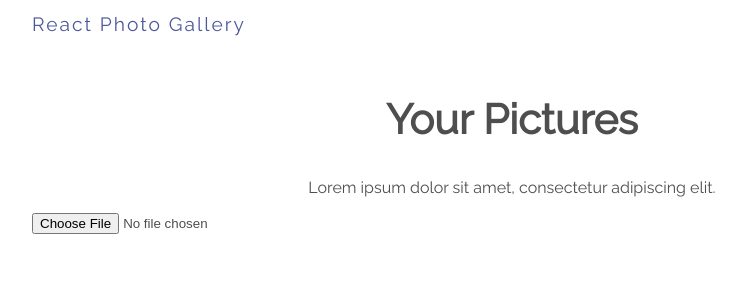
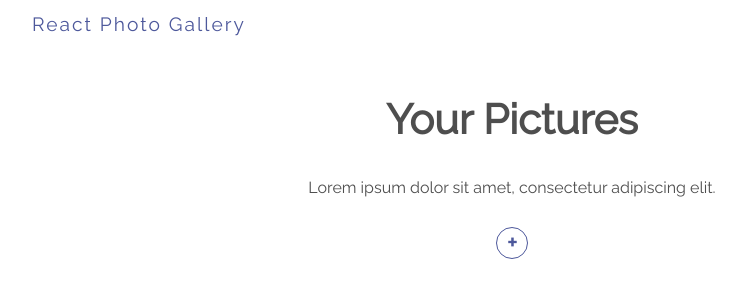
Before and after one commit to michael-garrity/react-photo-gallery, a React (Create React App) app: page / in a window 1280 px wide. Shown: the top 300 px of the page, without its empty margins (128-874 px from the left). Built offline with nearby package versions, Linux system fonts and the light colour scheme; no server answers.

Commit message:
progress bar

```diff
--- /dev/null
+++ b/src/components/ProgressBar.js
@@ -0,0 +1,18 @@
+import React, { useEffect } from 'react';
+import useStorage from '../hooks/useStorage';
+
+const ProgressBar = ({ file, setFile }) => {
+  const { url, progress } = useStorage(file);
+
+  useEffect(() => {
+    if (url) {
+      setFile(null)
+    }
+  }, [url, setFile])
+
+  return (
+    <div className="progress-bar" style={{ width: progress + '%' }}></div>
+  )
+}
+
+export default ProgressBar;
--- a/src/components/UploadForm.js
+++ b/src/components/UploadForm.js
@@ -1,4 +1,5 @@
 import React, { useState } from 'react';
+import ProgressBar from './ProgressBar';
 
 const UploadForm = () => {
   const [file, setFile] = useState(null);
@@ -20,10 +21,14 @@
 
   return (
     <form>
-      <input type="file" onChange={changeHandler} />
+      <label>
+        <input type="file" onChange={changeHandler} />
+        <span>+</span>
+      </label>
       <div className="output">
         {error && <div className="error">{error}</div>}
         {file && <div>{file.name}</div>}
+        {file && <ProgressBar file={file} setFile={setFile} />}
       </div>
     </form>
   )
--- a/src/hooks/useStorage.js
+++ b/src/hooks/useStorage.js
@@ -1,5 +1,5 @@
 import { useState, useEffect } from 'react';
-import { projectStorage } from '../firebase/config';
+import { projectStorage, projectFirestore, timestamp } from '../firebase/config';
 
 const useStorage = (file) => {
   const [progress, setProgress] = useState(0);
@@ -9,6 +9,7 @@
   useEffect(() => {
     // references
     const storageRef = projectStorage.ref(file.name);
+    const collectionRef = projectFirestore.collection('images');
 
     storageRef.put(file).on('state_changed', (snap) => {
       let percentage = (snap.bytesTransferred / snap.totalBytes) * 100;
@@ -17,6 +18,8 @@
       setError(err)
     }, async () => {
       const url = await storageRef.getDownloadURL();
+      const createdAt = timestamp();
+      collectionRef.add({ url, createdAt });
       setUrl(url);
     })
   }, [file])
--- a/src/index.css
+++ b/src/index.css
@@ -30,9 +30,45 @@
 }
 
 /* upload form styles */
-
+form{
+  margin: 30px auto 10px;
+  text-align: center;
+}
+label input{
+  height: 0;
+  width: 0;
+  opacity: 0;
+}
+label{
+  display: block;
+  width: 30px;
+  height: 30px;
+  border: 1px solid var(--primary);
+  border-radius: 50%;
+  margin: 10px auto;
+  line-height: 30px;
+  color: var(--primary);
+  font-weight: bold;
+  font-size: 24px;
+}
+label:hover{
+  background: var(--primary);
+  color: white;
+}
+.output{
+  height: 60px;
+  font-size: 0.8rem;
+}
+.error{
+  color: var(--error);
+}
 
 /* progress bar styles */
+.progress-bar{
+  height: 5px;
+  background: var(--primary);
+  margin-top: 20px;
+}
 
 
 /* image grid styles */
```
